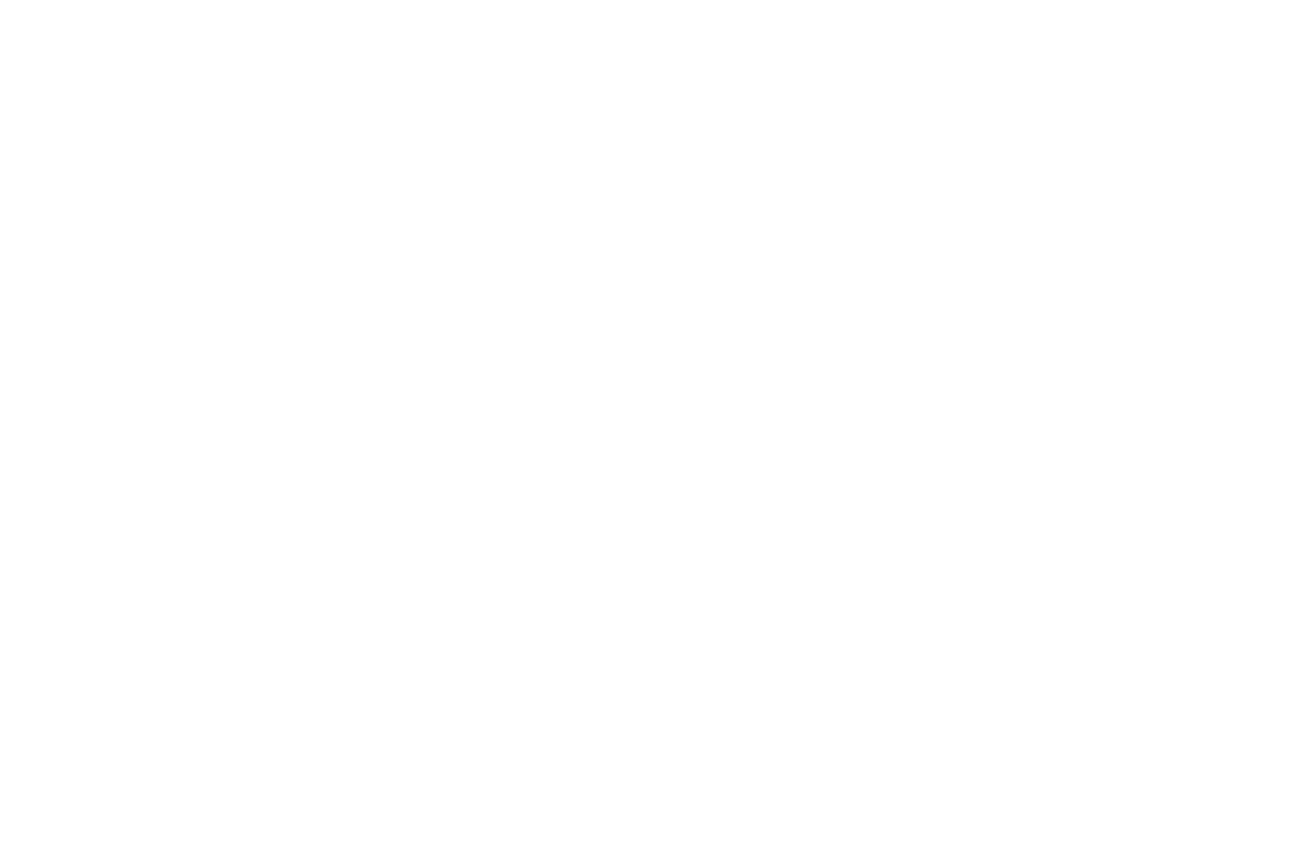
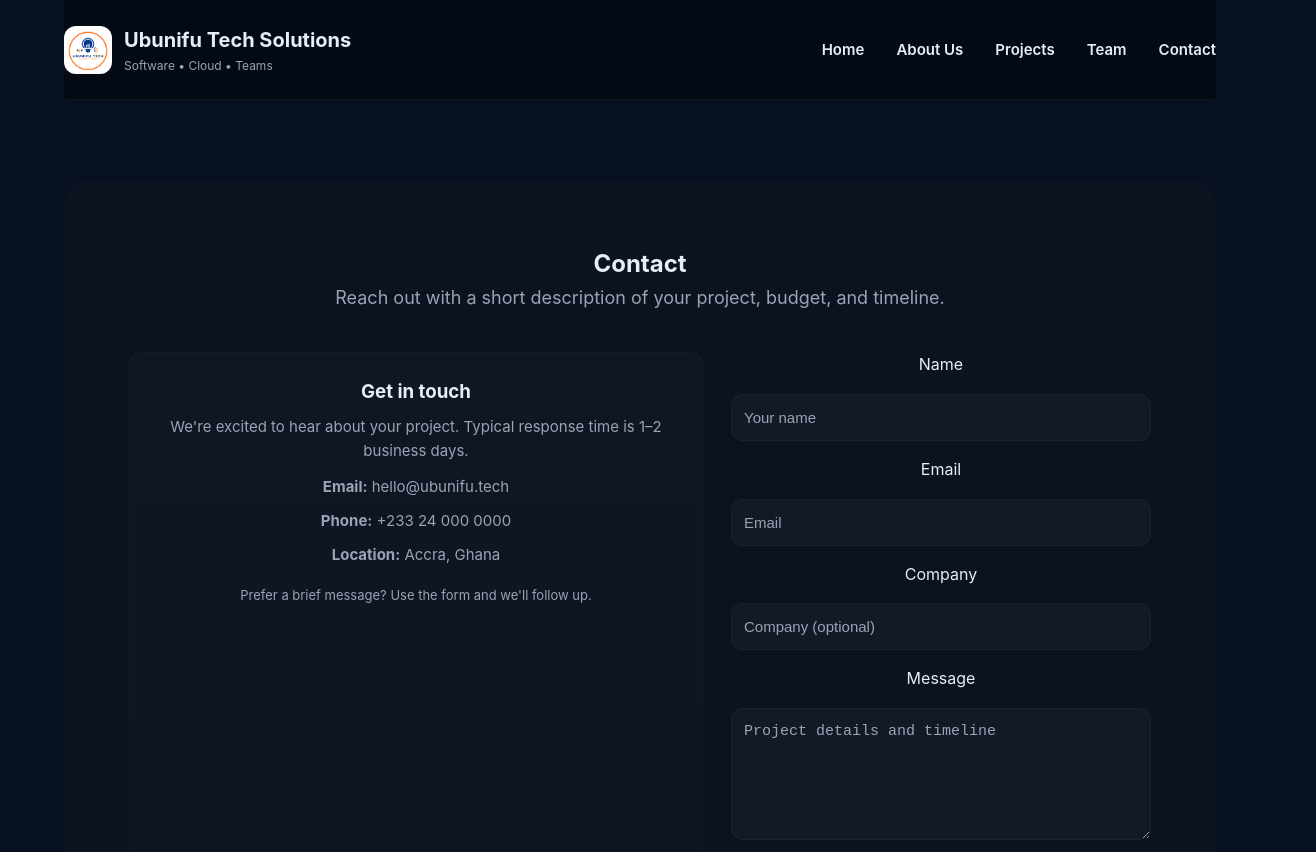
Before and after one commit to Adelard-sketch/Ubunifu, a plain HTML site: page Frontend/contact.html in a window 1280 px wide. Shown: the top 852 px of the page, 1316 px wide, since content can reach past the window. Drawn offline with Linux system fonts and the light colour scheme.

Commit message:
fix(style): ensure fade-in content visible when JS unavailable; enable animations via .js class

```diff
--- a/Frontend/css/styles.css
+++ b/Frontend/css/styles.css
@@ -5,16 +5,16 @@
 }
 
 :root {
-		position: absolute !important;
-		width: 1px;
-		height: 1px;
-		padding: 0;
-		margin: -1px;
-		overflow: hidden;
-		clip: rect(0,0,0,0);
-		white-space: nowrap;
-		border: 0;
-	}
+	--bg: #071020; /* dark page background */
+	--card-bg: #0b1220; /* darker card surface */
+	--bg-card: var(--card-bg);
+	--text-dark: #e6eef8; /* primary body text (light on dark) */
+	--text-muted: #9aa4b2; /* secondary text */
+	--accent: #ff751f; /* CTA */
+	--accent-hover: #ff8f47;
+	--primary-blue: #84a7ff; /* lighter blue for headings on dark */
+	--gradient: linear-gradient(135deg, #01338d 0%, #ff751f 100%);
+}
 
 	/* Contact layout */
 	.contact-grid {
@@ -42,17 +42,7 @@
 	#contact-status.success { color: #b7f5c7; }
 	#contact-status.error { color: #ffb3b3; }
 
-	.form-actions { display:flex; gap:12px; align-items:center; margin-top:6px }
-	--bg: #071020; /* dark page background */
-	--card-bg: #0b1220; /* darker card surface */
-	--bg-card: var(--card-bg);
-	--text-dark: #e6eef8; /* primary body text (light on dark) */
-	--text-muted: #9aa4b2; /* secondary text */
-	--accent: #ff751f; /* CTA */
-	--accent-hover: #ff8f47;
-	--primary-blue: #84a7ff; /* lighter blue for headings on dark */
-	--gradient: linear-gradient(135deg, #01338d 0%, #ff751f 100%);
-}
+.form-actions { display:flex; gap:12px; align-items:center; margin-top:6px }
 
 body {
 	font-family: -apple-system, BlinkMacSystemFont, 'Segoe UI', sans-serif;
@@ -470,12 +460,19 @@ footer a:hover {
 
 /* Scroll reveal animations */
 .fade-in-section {
-	opacity: 0;
-	transform: translateY(30px);
+	/* Visible by default so pages work when JS is disabled or fetch fails */
+	opacity: 1;
+	transform: none;
 	transition: opacity 0.6s ease-out, transform 0.6s ease-out;
 }
 
-.fade-in-section.is-visible {
+/* When JS is enabled we add the `js` class to <html> and enable the reveal animations */
+.js .fade-in-section {
+	opacity: 0;
+	transform: translateY(30px);
+}
+
+.js .fade-in-section.is-visible {
 	opacity: 1;
 	transform: translateY(0);
 }
--- a/Frontend/js/main.js
+++ b/Frontend/js/main.js
@@ -1,5 +1,7 @@
 // Scroll reveal animation for elements with class `fade-in-section`
 (function () {
+  // Signal that JS is enabled so CSS can trigger animations
+  try { document.documentElement.classList.add('js'); } catch (e) {}
   const faders = document.querySelectorAll('.fade-in-section');
 
   function initScrollReveal() {
```
